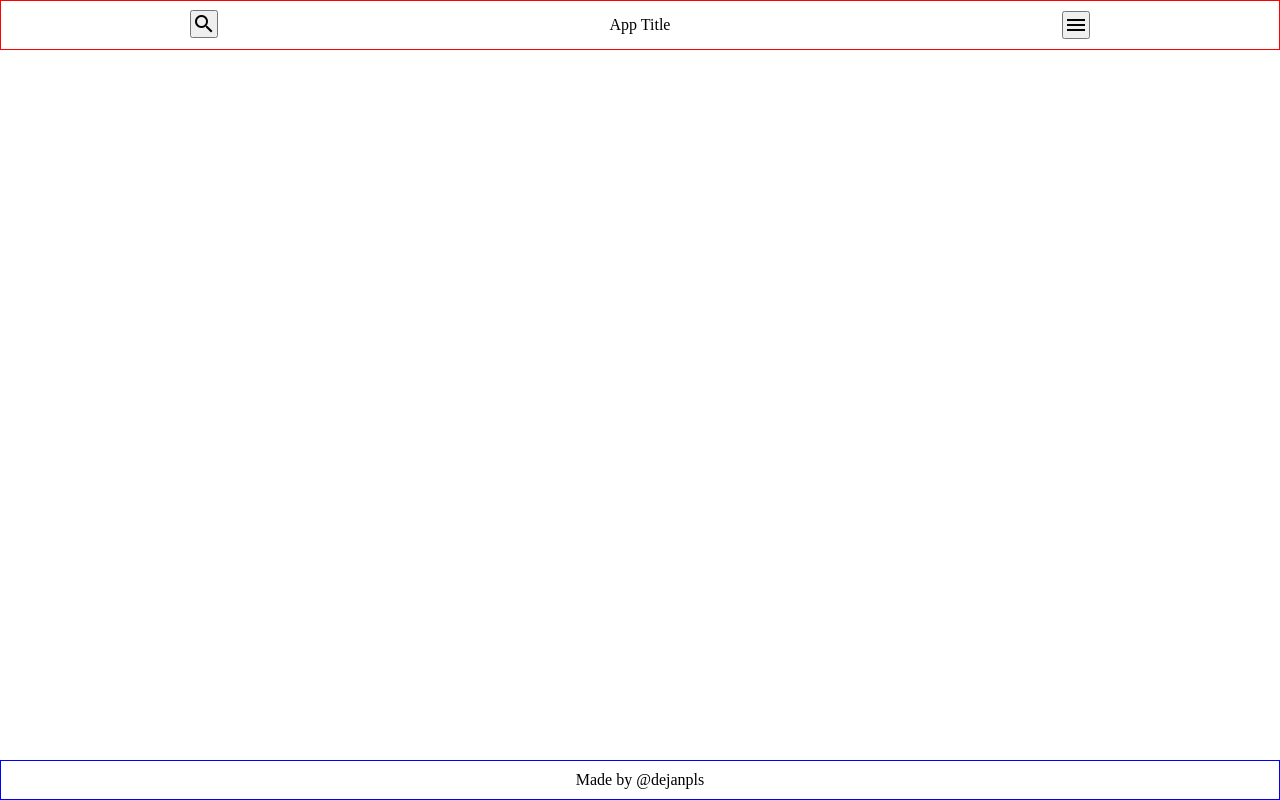
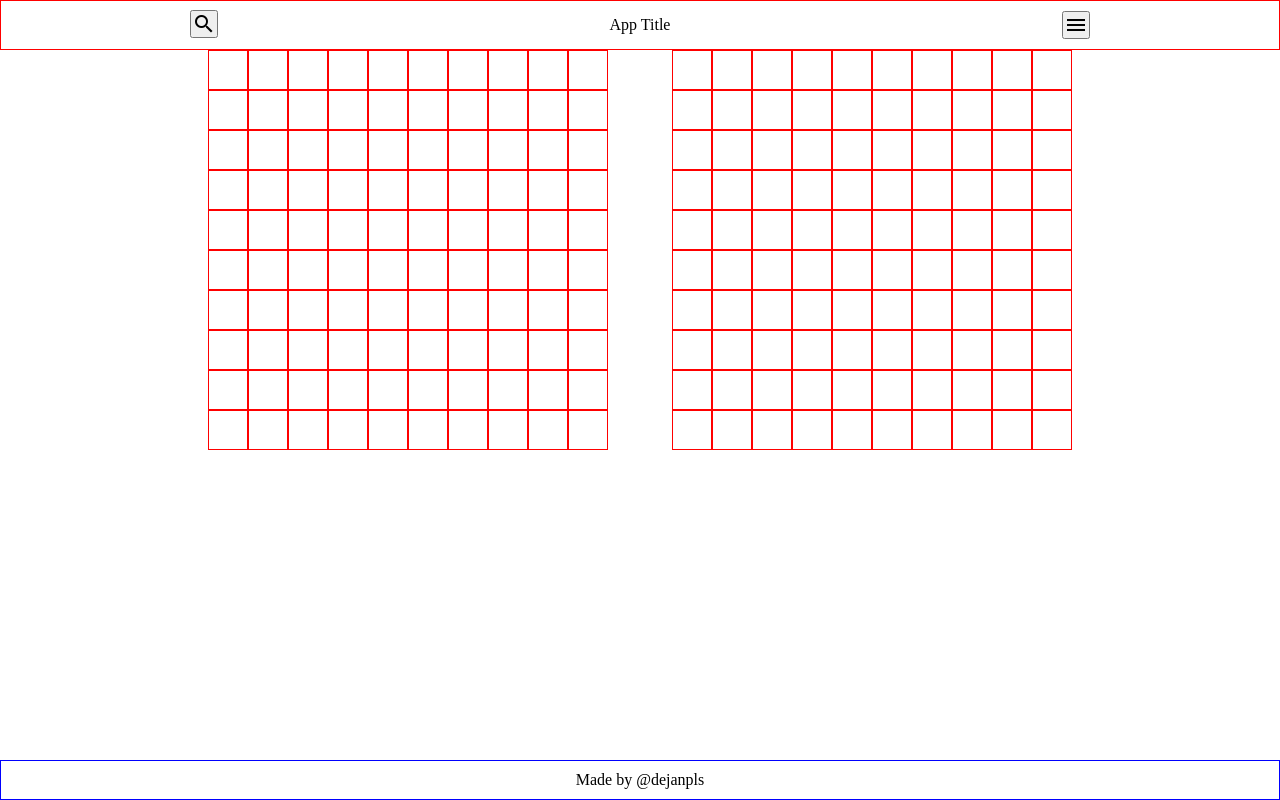
Before and after one commit to dejanpls/battleship, a website built with webpack: page src/template.html in a window 1280 px wide. Built offline with nearby package versions, Linux system fonts and the light colour scheme.

Commit message:
style: position and style gameboards for each player

```diff
--- /dev/null
+++ b/src/styles/gameboard.css
@@ -0,0 +1,16 @@
+div#main {
+  display: flex;
+  justify-content: center;
+  gap: 64px;
+  flex-wrap: wrap;
+}
+
+div[id*='Board'] {
+  display: flex;
+}
+
+div[id*='Board'] div[id^='row-'] > * {
+  width: 40px;
+  height: 40px;
+  border: 1px solid red;
+}
--- a/src/styles/main.css
+++ b/src/styles/main.css
@@ -1,3 +1,5 @@
+@import url(./gameboard.css);
+
 * {
   padding: 0;
   margin: 0;
```
